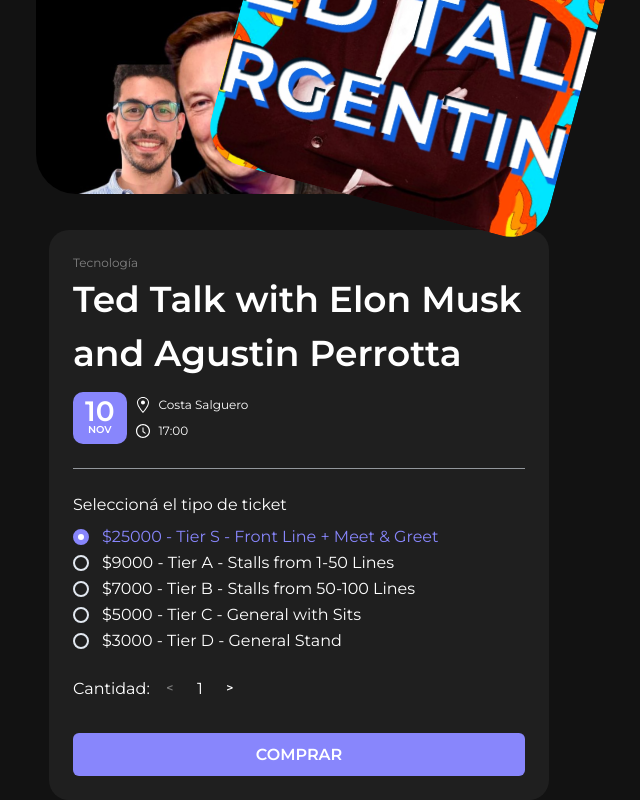
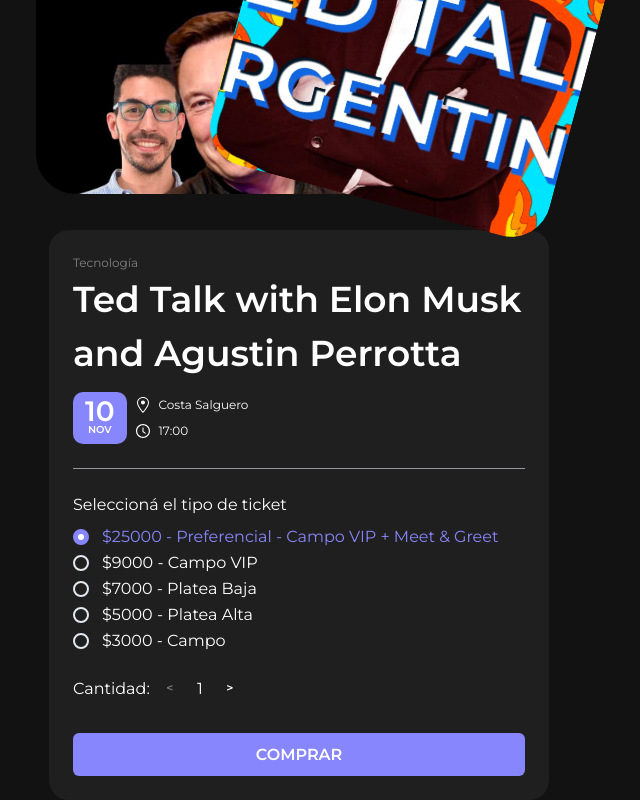
Before and after one commit to unicusnft/web, a React (Create React App) app: page /buy/1 in a window 1280 px wide. Shown: the part 356-1156 px from the top of the page, without its empty margins (341-981 px from the left). Built offline with nearby package versions, Linux system fonts and the light colour scheme; a web font is replaced by a local one.

Commit message:
Translate

```diff
--- a/src/data/events.js
+++ b/src/data/events.js
@@ -94,23 +94,23 @@ export const events = [
     contractId: "0x32fc2d09343ab12c",
     ticketTypes: [
       {
-        label: "Tier S - Front Line + Meet & Greet",
+        label: "Preferencial - Campo VIP + Meet & Greet",
         price: "25000"
       },
       {
-        label: "Tier A - Stalls from 1-50 Lines",
+        label: "Campo VIP",
         price: "9000"
       },
       {
-        label: "Tier B - Stalls from 50-100 Lines",
+        label: "Platea Baja",
         price: "7000"
       },
       {
-        label: "Tier C - General with Sits",
+        label: "Platea Alta",
         price: "5000"
       },
       {
-        label: "Tier D - General Stand",
+        label: "Campo",
         price: "3000"
       },
     ],
@@ -150,23 +150,23 @@ export const events = [
     contractId: "0x32fc2d09343ab12c",
     ticketTypes: [
       {
-        label: "Tier S - Front Line + Meet & Greet",
+        label: "Preferencial - Campo VIP + Meet & Greet",
         price: "25000"
       },
       {
-        label: "Tier A - Stalls from 1-50 Lines",
+        label: "Campo VIP",
         price: "9000"
       },
       {
-        label: "Tier B - Stalls from 50-100 Lines",
+        label: "Platea Baja",
         price: "7000"
       },
       {
-        label: "Tier C - General with Sits",
+        label: "Platea Alta",
         price: "5000"
       },
       {
-        label: "Tier D - General Stand",
+        label: "Campo",
         price: "3000"
       },
     ],
```
